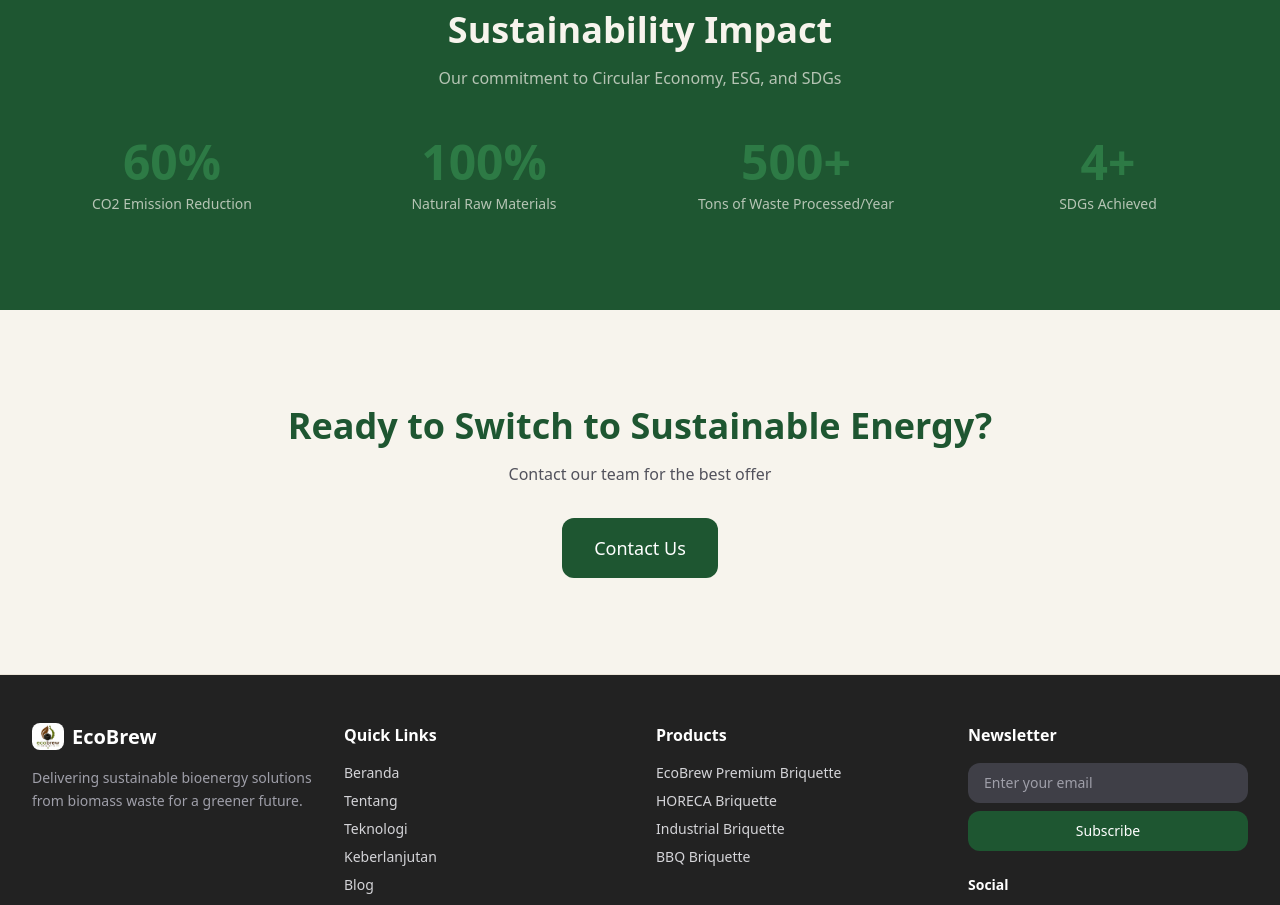
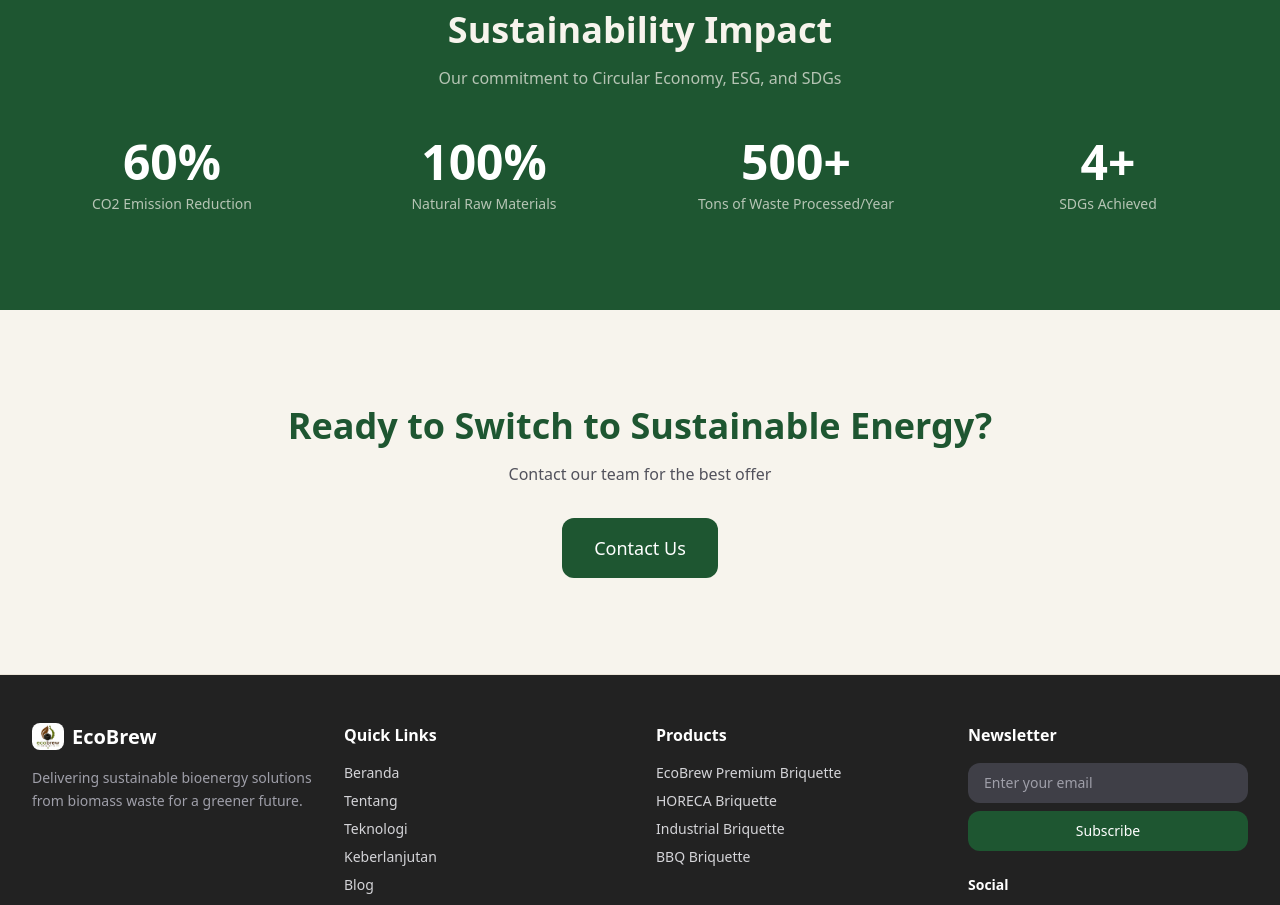
Before and after one commit to ecobrewbriquette-gif/eco-brew, a Next.js app: page /en in a window 1280 px wide. Shown: the part 2640-3545 px from the top of the page. Built offline with nearby package versions, Linux system fonts and the light colour scheme.

Commit message:
fix: ubah warna statistik keberlanjutan ke putih (text-white)

```diff
--- a/app/[lang]/page.tsx
+++ b/app/[lang]/page.tsx
@@ -205,7 +205,7 @@
         <div className="grid gap-8 md:grid-cols-4">
           {dict.stats.map((stat, i) => (
             <div key={i} className="text-center">
-              <div className="mb-2 text-4xl font-bold text-forest-light md:text-5xl">
+              <div className="mb-2 text-4xl font-bold text-white md:text-5xl">
                 {stat.value}
               </div>
               <div className="text-sm text-cream/70">{stat.label}</div>
```
